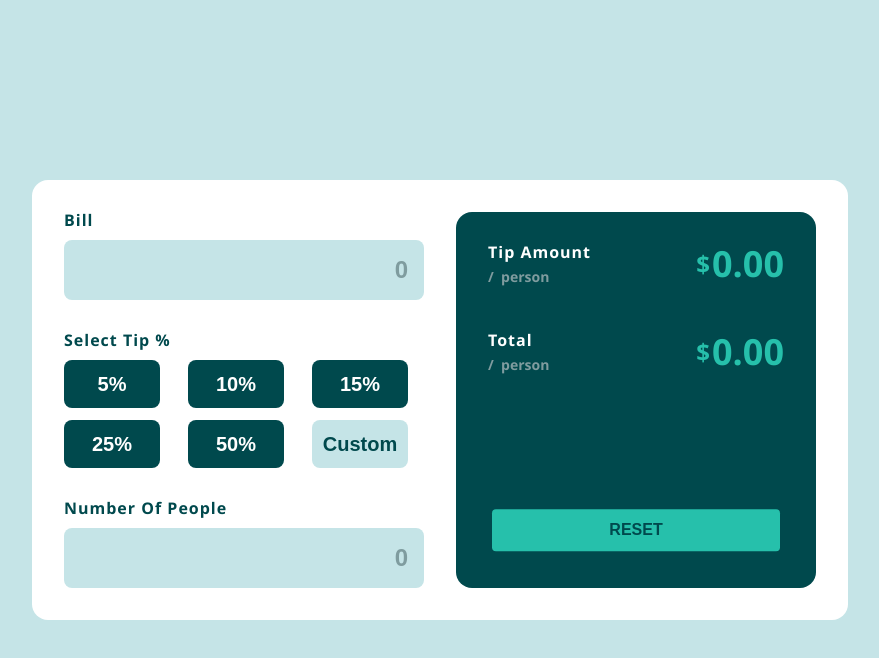
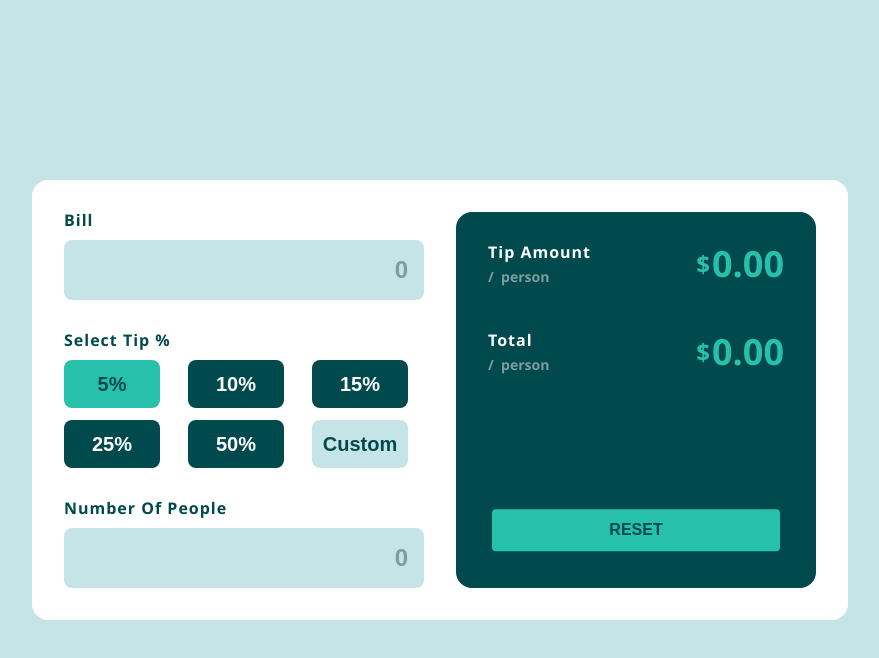
Before and after one commit to Sabelo-Hlatshwayo/tip-calculator, a React (Vite) app: page / in a window 1280 px wide. In both pictures the pointer is over the button "5%". Shown: the top 658 px of the page, without its empty margins (200-1079 px from the left). Built offline with nearby package versions, Linux system fonts and the light colour scheme.

Commit message:
Add the hover state on the buttons which are used for selecting the tip percentage

```diff
--- a/src/index.css
+++ b/src/index.css
@@ -107,6 +107,12 @@ body {
     background-color: hsl(183, 100%, 15%);
     color: hsl(0, 0%, 100%);
     cursor: pointer;
+    border: none;
+}
+
+.calculator__buttons:hover {
+    background-color: hsl(172, 67%, 45%);
+    color: hsl(183, 100%, 15%);
 }
 
 .calculator__custom {
```
